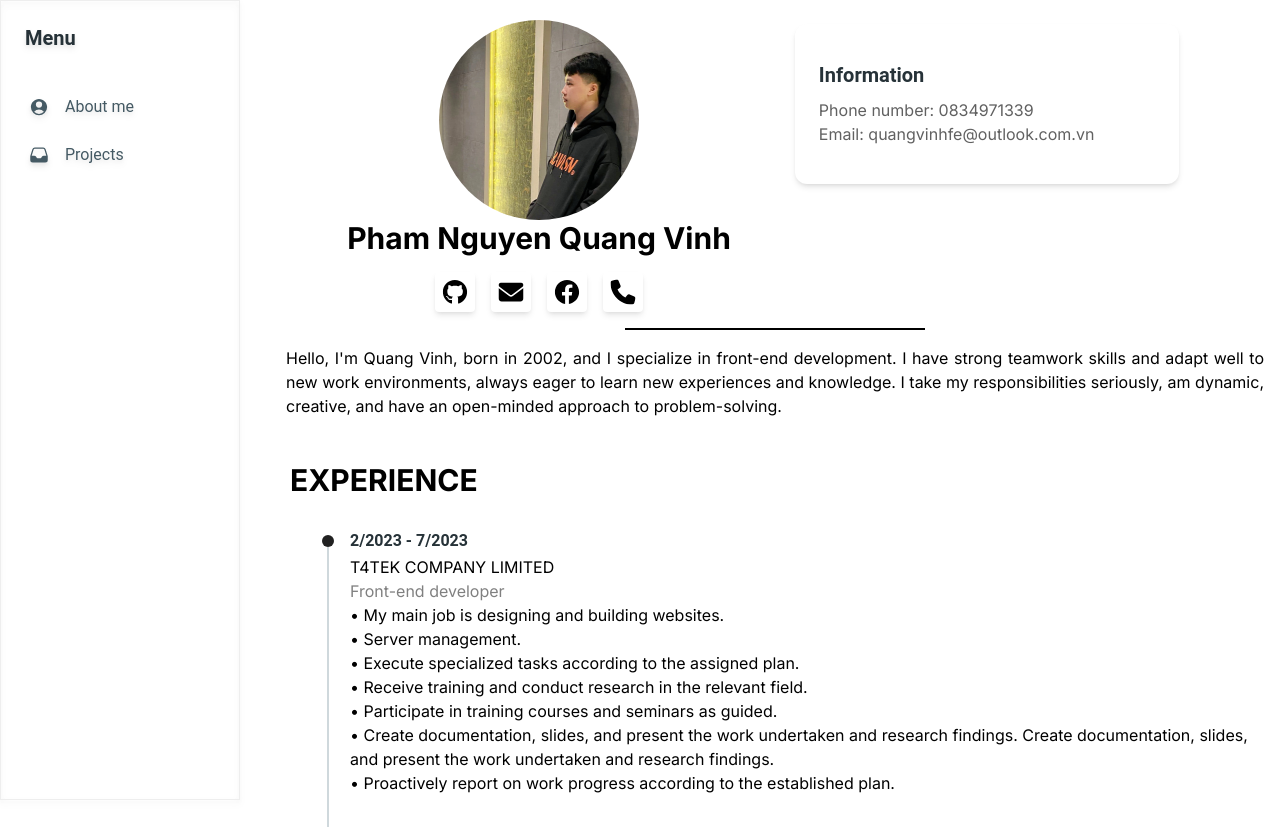
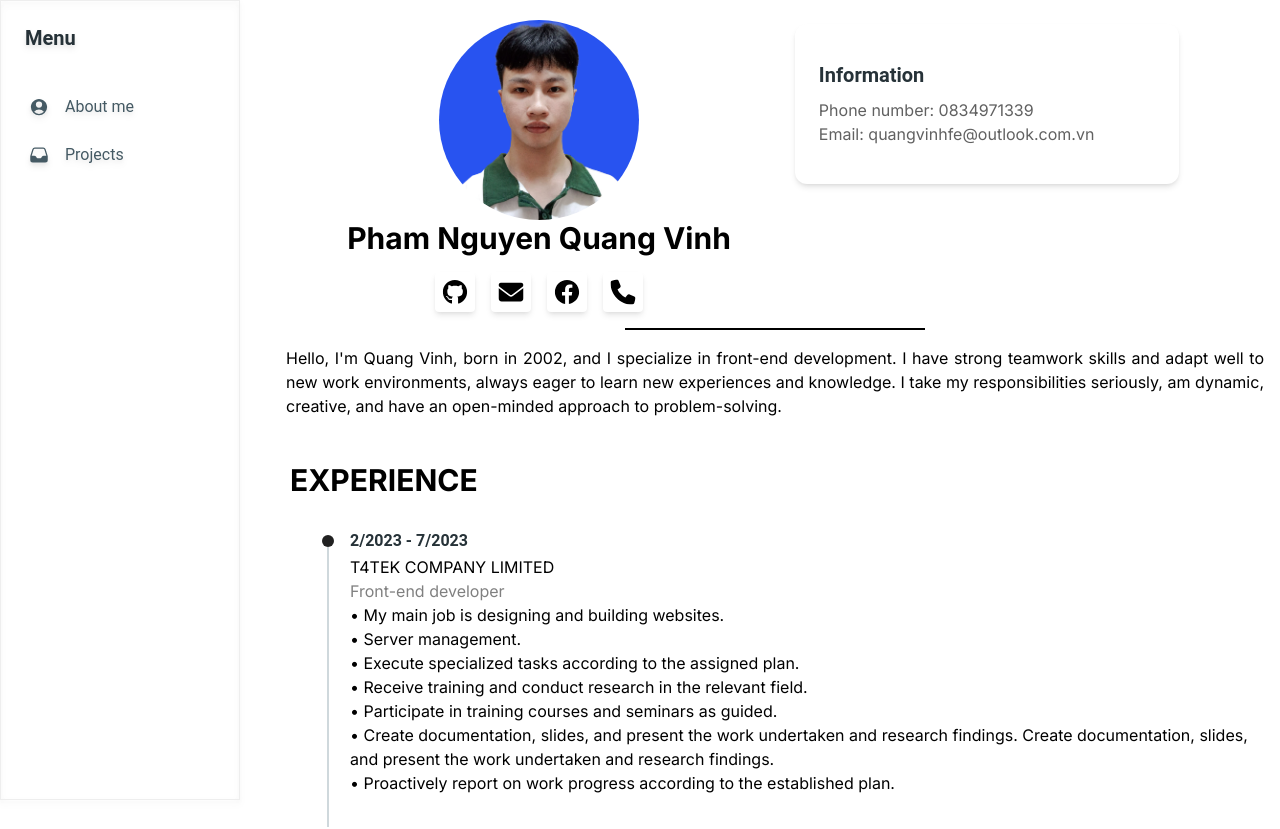
Before and after one commit to DinhDauMoi/me, a Next.js app: page / in a window 1280 px wide. Shown: the top 829 px of the page. Built offline with nearby package versions, Linux system fonts and the light colour scheme.

Commit message:
change avt

```diff
--- a/components/avatar.tsx
+++ b/components/avatar.tsx
@@ -9,7 +9,7 @@ export function AvatarDefault() {
         <div>
           <div className="flex justify-center">
             <Avatar
-              src="/avt.jpg"
+              src="/avt_2.jpg"
               alt="avatar"
               style={{ width: "200px", height: "200px" }}
             />
```
Also changed, not shown: public/avt_2.jpg (added).
